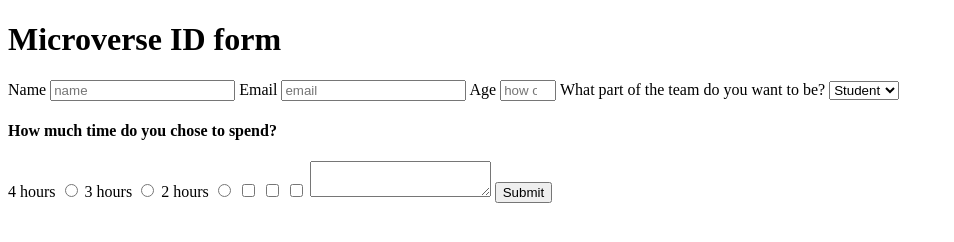
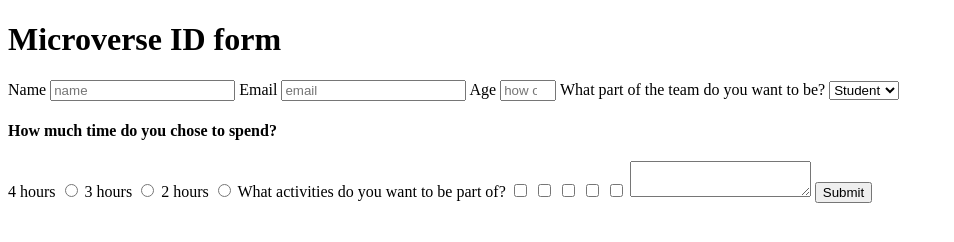
Before and after one commit to Lucas-Masaba/microverse-project, a plain HTML site: page index.html in a window 1280 px wide. Shown: the whole page, without its empty margins (0-954 px from the left). Drawn offline with Linux system fonts and the light colour scheme.

Commit message:
second-commit

```diff
--- a/index.html
+++ b/index.html
@@ -42,9 +42,12 @@
         <input type="radio" name="hour" id="3 hours" value="3 hours">
         <label for="2 hours">2 hours</label>
         <input type="radio" name="hour" id="2 hours" value="2 hours">
-        <input type="checkbox" value="" name="">
-        <input type="checkbox" value="" name="">
-        <input type="checkbox" value="" name="">
+        <label>What activities do you want to be part of?</label>
+        <input type="checkbox" name="Practice Sessions" id="Practice Sessions">
+        <input type="checkbox" name="Meetings" id="Meetings">
+        <input type="checkbox" name="Team Motivation" id="Team Motivation">
+        <input type="checkbox" name="Presentations" id="">
+        <input type="checkbox" name="Curriculum Assignments" id="Curriculum Assignments">
         <textarea row="5" column="50">
 
         </textarea>
```
